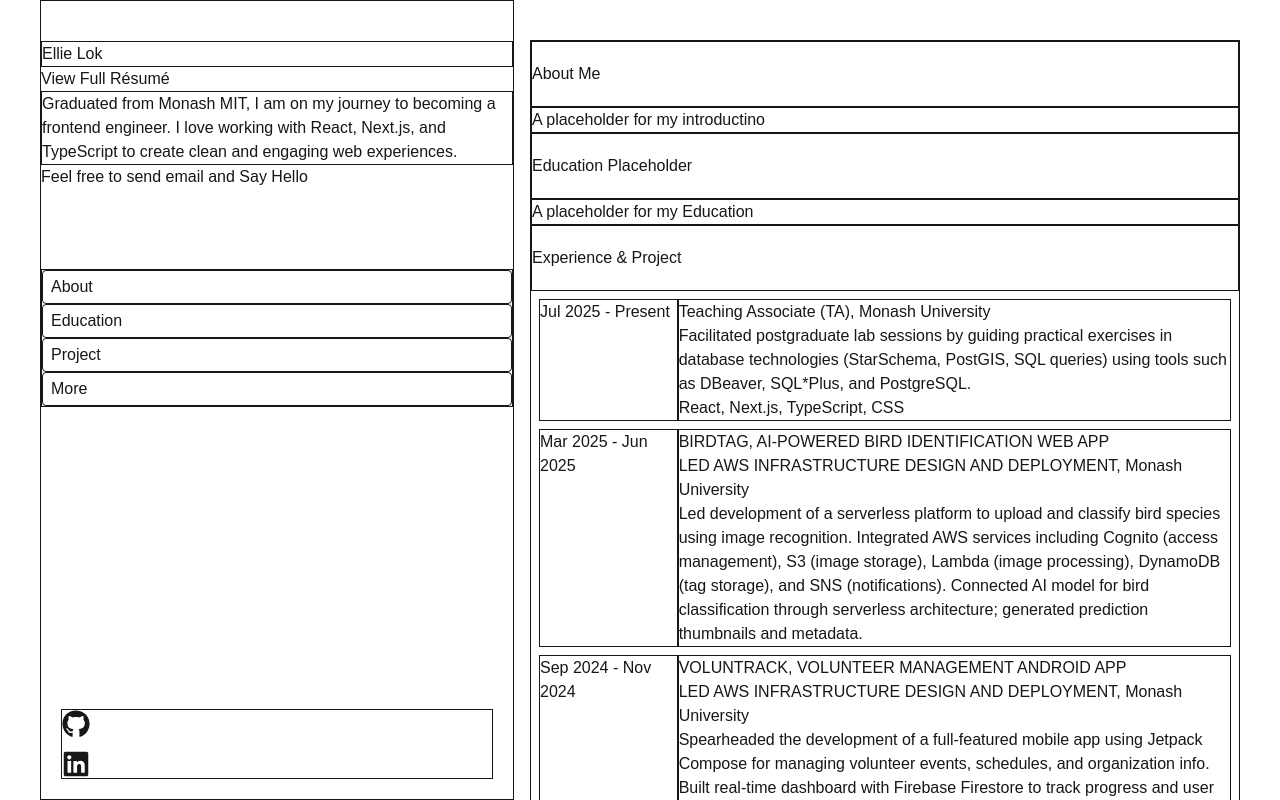
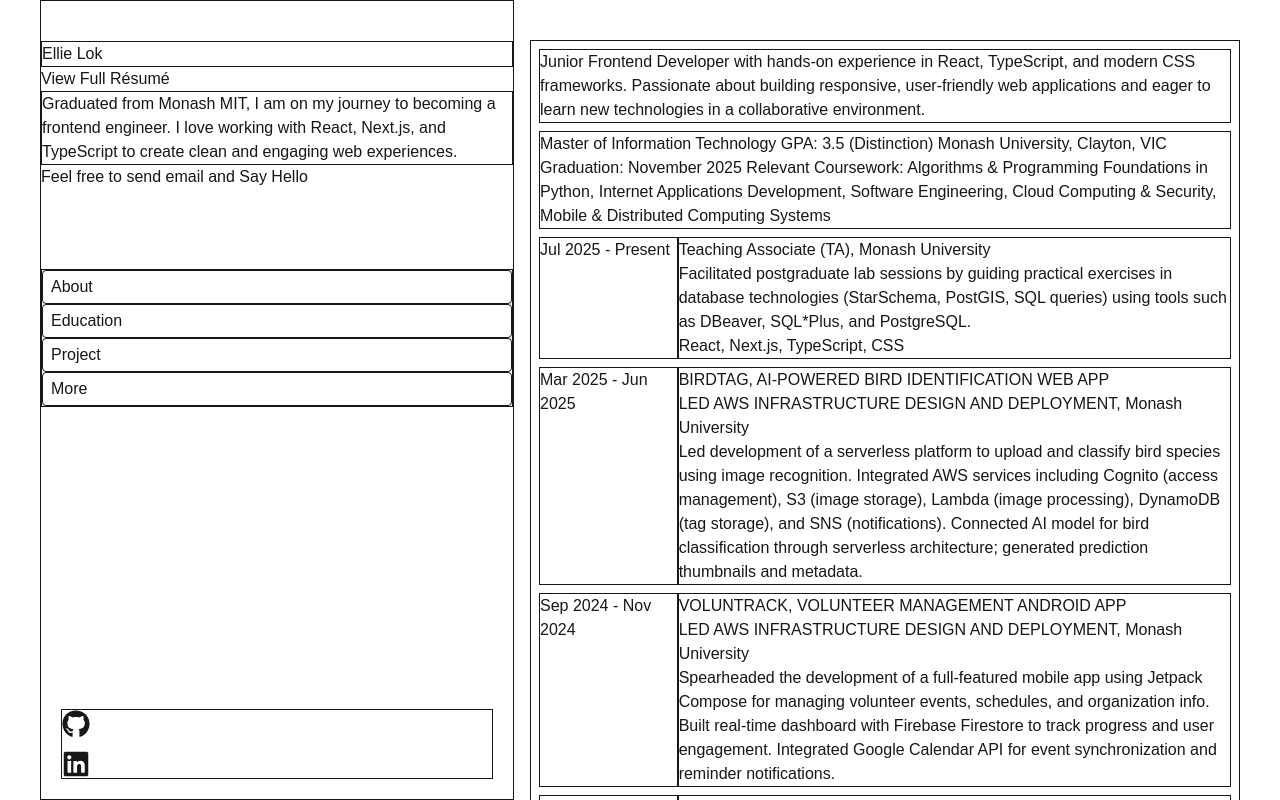
Before and after one commit to ellielok/www.ellielok.com, a Next.js app: page / in a window 1280 px wide. Shown: the top 800 px of the page. Built offline with nearby package versions, Linux system fonts and the light colour scheme.

Commit message:
Update menu & TOC

```diff
--- a/app/page.tsx
+++ b/app/page.tsx
@@ -52,19 +52,36 @@
           </a>
         </div>
         {/* TOC Menu */}
-        <Menu/>
+        <Menu />
       </div>
 
       {/* Right Column */}
 
       <div className="flex-3 my-10 border scroll-smooth">
-        <div id="about" className="border py-5">About Me</div>
-        <div className="border">A placeholder for my introductino</div>
-        <div id="education" className="border py-5">Education Placeholder</div>
-        <div className="border">A placeholder for my Education</div>
+        <div id="about" className="sticky top-0 bg-black border py-5 md:hidden">
+          About Me
+        </div>
+        <div className="m-2 border">
+          Junior Frontend Developer with hands-on experience in React,
+          TypeScript, and modern CSS frameworks. Passionate about building
+          responsive, user-friendly web applications and eager to learn new
+          technologies in a collaborative environment.
+        </div>
+        <div id="education" className="sticky top-0 bg-black border py-5 md:hidden">
+          Education Placeholder
+        </div>
+        <div className="m-2 border">
+          Master of Information Technology GPA: 3.5 (Distinction) Monash
+          University, Clayton, VIC Graduation: November 2025 Relevant
+          Coursework: Algorithms & Programming Foundations in Python, Internet
+          Applications Development, Software Engineering, Cloud Computing &
+          Security, Mobile & Distributed Computing Systems
+        </div>
 
         {/* PROJECT Section */}
-        <div id="project" className="border py-5">Experience & Project</div>
+        <div id="project" className="sticky top-0 bg-black border py-5 md:hidden">
+          Experience & Project
+        </div>
         <ProjectCard
           timeRange="Jul 2025 - Present"
           position="Teaching Associate (TA)"
@@ -99,7 +116,9 @@
         ></ProjectCard>
 
         {/* WRITING Section */}
-        <div id="more" className="border py-5">Writing</div>
+        <div id="more" className="border py-5">
+          Writing
+        </div>
         <WritingCard></WritingCard>
         <WritingCard></WritingCard>
         <WritingCard></WritingCard>
```
